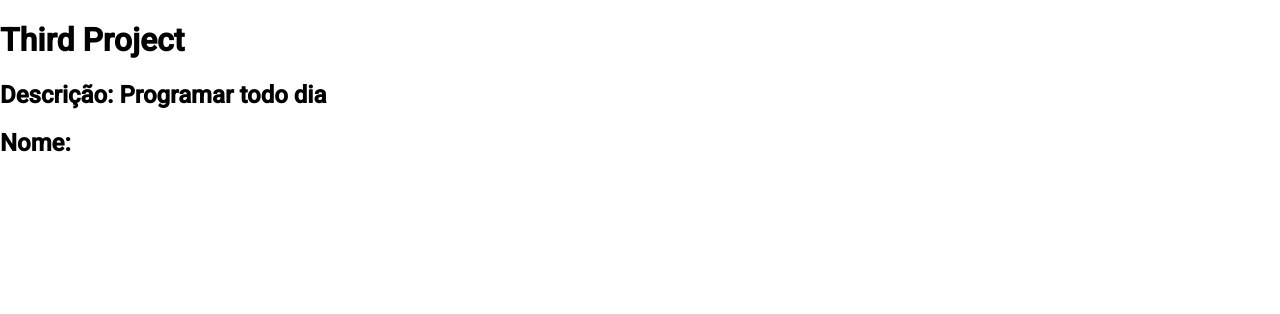
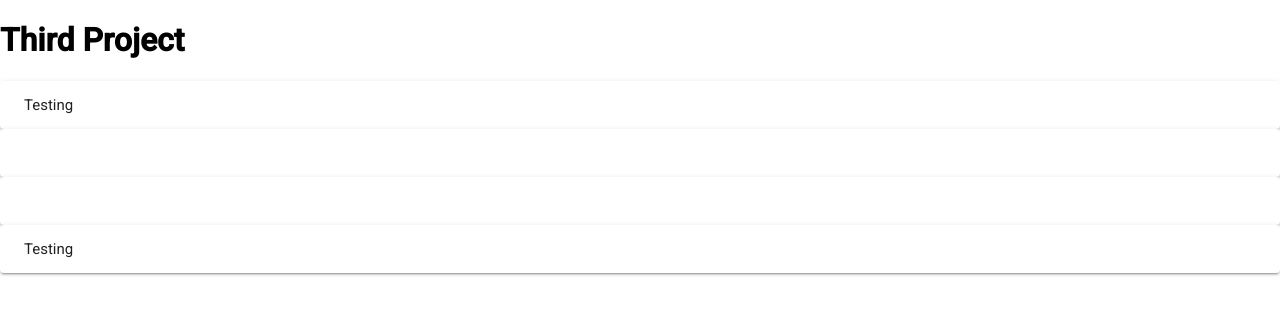
Before and after one commit to DukeOmni/angular-learning-area, an Angular app in the folder third-project/: page / in a window 1280 px wide. Shown: the top 314 px of the page. Built offline with nearby package versions, Linux system fonts and the light colour scheme.

Commit message:
Messing with ng-content

```diff
--- a/third-project/src/app/app.component.html
+++ b/third-project/src/app/app.component.html
@@ -3,4 +3,13 @@
 <app-diretiva-ngswitch [profileConfig]="'master'"></app-diretiva-ngswitch>
 <app-diretiva-atributo></app-diretiva-atributo> -->
 <!-- <app-diretiva-ngstyle></app-diretiva-ngstyle> -->
-<app-elvis-operator></app-elvis-operator>
+<!-- <app-elvis-operator></app-elvis-operator> -->
+<app-ng-content>
+    <div tittle>Testing</div>
+    <div body>I'm sexy</div>
+</app-ng-content>
+
+<app-ng-content>
+    <div class="tittle">Testing</div>
+    <div class= "body">I'm sexy</div>
+</app-ng-content>
--- /dev/null
+++ b/third-project/src/app/ng-content/ng-content.component.html
@@ -0,0 +1,20 @@
+<mat-accordion>
+    <mat-expansion-panel hideToggle>
+      <mat-expansion-panel-header>
+        <mat-panel-title>
+          <ng-content select="[tittle]"></ng-content>
+        </mat-panel-title>
+      </mat-expansion-panel-header>
+          <ng-content select="[body]"></ng-content>
+    </mat-expansion-panel>
+  </mat-accordion>
+  <mat-accordion>
+    <mat-expansion-panel hideToggle>
+      <mat-expansion-panel-header>
+        <mat-panel-title>
+          <ng-content select=".tittle"></ng-content>
+        </mat-panel-title>
+      </mat-expansion-panel-header>
+          <ng-content select=".body"></ng-content>
+    </mat-expansion-panel>
+  </mat-accordion>
--- /dev/null
+++ b/third-project/src/app/ng-content/ng-content.component.ts
@@ -0,0 +1,15 @@
+import { Component, OnInit } from '@angular/core';
+
+@Component({
+  selector: 'app-ng-content',
+  templateUrl: './ng-content.component.html',
+  styleUrls: ['./ng-content.component.css']
+})
+export class NgContentComponent implements OnInit {
+
+  constructor() { }
+
+  ngOnInit(): void {
+  }
+
+}
```
Also changed, not shown: third-project/src/app/app.module.ts (+6 -1 lines), third-project/src/app/ng-content/ng-content.component.css (added), 1 other file (tests, documents, lock files or other folders).
